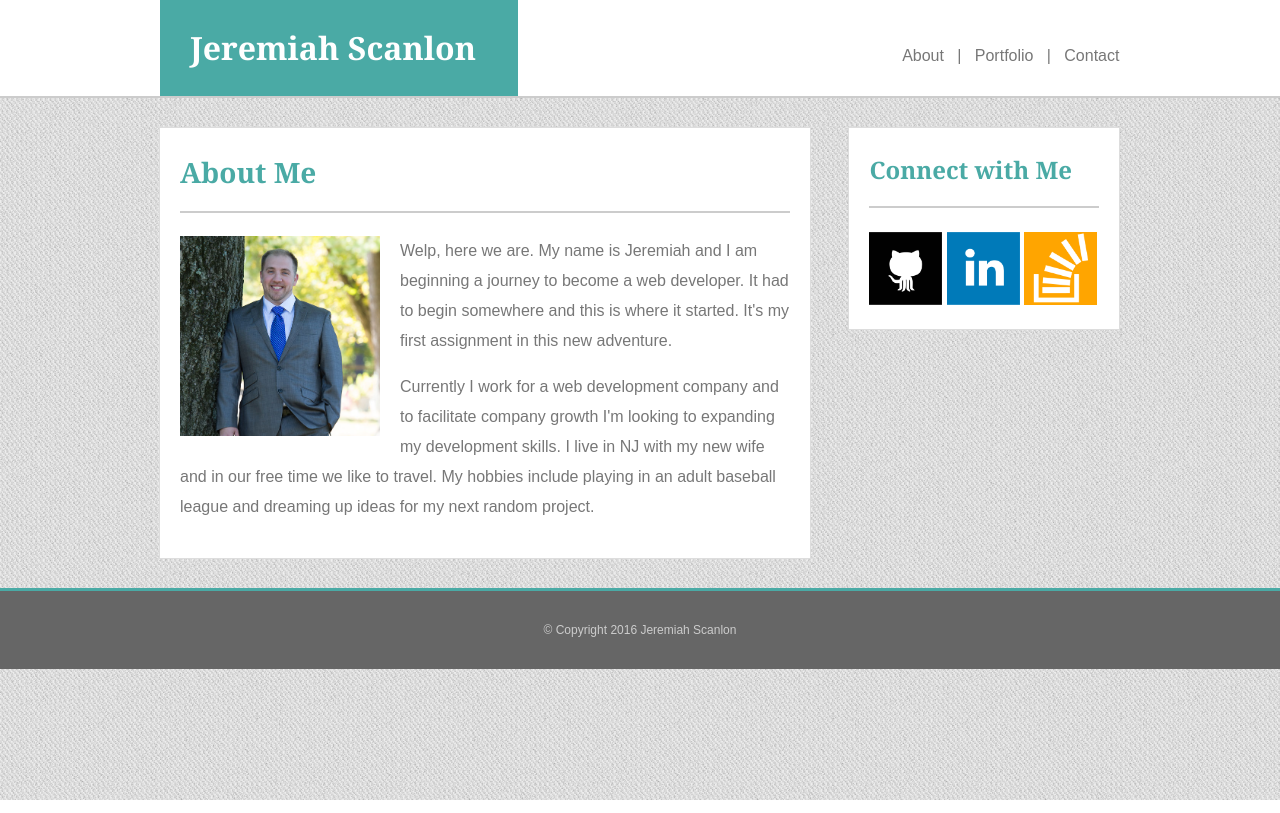
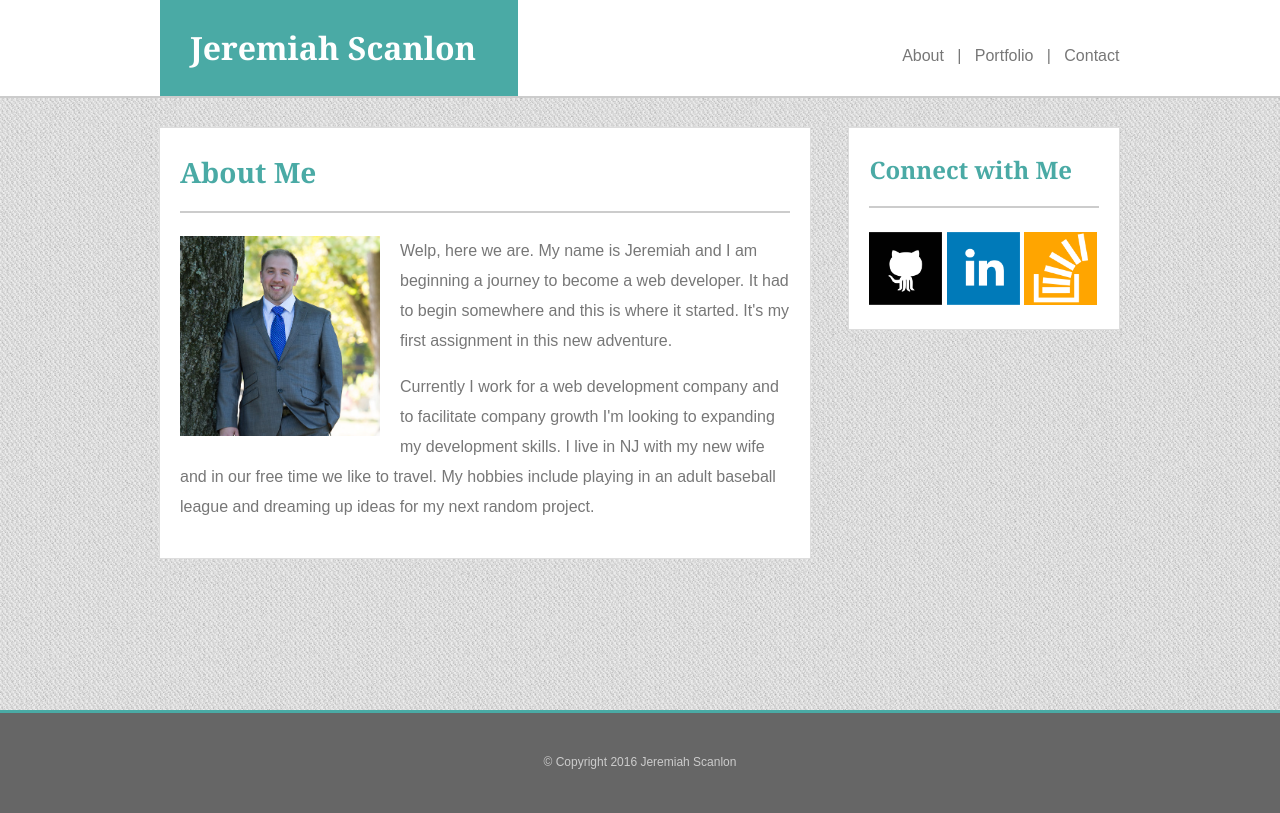
Before and after one commit to jeremiahscanlon/Portfolio, a PHP site: page / in a window 1280 px wide. Run offline with PHP 8.4, Linux system fonts and the light colour scheme.

Commit message:
site done plus hover plus footer

```diff
--- a/assets/css/style.css
+++ b/assets/css/style.css
@@ -99,13 +99,13 @@ body{
 	background: #666666;
 	margin-top: 30px;
 	border-top: 3px solid #4aaaa5;
-	padding: 20px;
 }
 
 #footer p{
 	text-align: center;
 	color: #cccccc;
 	font-size: 12px;
+	margin-top: 42px;
 }
 
 h1{
@@ -183,3 +183,14 @@ textarea[type="text"] {
   -o-transform: rotate(-10deg);
   transform: rotate(-10deg);
 }
+
+html, body {
+	height: 100%;
+}
+.wrapper {
+	min-height: 100%;
+	margin: 0 auto -120px; /* the bottom margin is the negative value of the footer's height */
+}
+#footer, .push {
+	height: 100px; /* '.push' must be the same height as 'footer' */
+}
--- a/contact.html
+++ b/contact.html
@@ -6,6 +6,7 @@
 	<link rel="stylesheet" type="text/css" href="assets/css/style.css">
 </head>
 <body>
+	<div class="wrapper">
 		<div id="header">
 			<div id="headerContent">
 				<div id="name">
@@ -43,7 +44,8 @@
 				<a href="http://stackexchange.com/users/7618262/jeremiah-s?tab=activity" target="_blank"><img class="rotate" src="assets/images/StackOverflow.png" alt="Stackoverflow"></a>
 			</div>
 		</div>
-
+		<div class="push"></div>
+	</div>
 	<div id="footer">
 		<p>&copy; Copyright 2016 Jeremiah Scanlon</p>
 	</div>
--- a/index.html
+++ b/index.html
@@ -6,6 +6,7 @@
 	<link rel="stylesheet" type="text/css" href="assets/css/style.css">
 </head>
 <body>
+	<div class="wrapper">
 		<div id="header">
 			<div id="headerContent">
 				<div id="name">
@@ -38,7 +39,8 @@
 				<a href="http://stackexchange.com/users/7618262/jeremiah-s?tab=activity" target="_blank"><img class="rotate" src="assets/images/StackOverflow.png" alt="Stackoverflow"></a>
 			</div>
 		</div>
-
+		<div class="push"></div>
+	</div>
 	<div id="footer">
 		<p>&copy; Copyright 2016 Jeremiah Scanlon</p>
 	</div>
--- a/portfolio.html
+++ b/portfolio.html
@@ -8,6 +8,7 @@
 </head>
 
 <body>
+	<div class="wrapper">
 		<div id="header">
 			<div id="headerContent">
 				<div id="name">
@@ -55,7 +56,8 @@
 				<a href="http://stackexchange.com/users/7618262/jeremiah-s?tab=activity" class="rotate" target="_blank"><img class="rotate" src="assets/images/StackOverflow.png" alt="Stackoverflow"></a>
 			</div>
 		</div>
-
+		<div class="push"></div>
+	</div>
 
 	<div id="footer">
 		<p>&copy; Copyright 2016 Jeremiah Scanlon</p>
```
Lines whose indentation alone changed are shown as unchanged.
